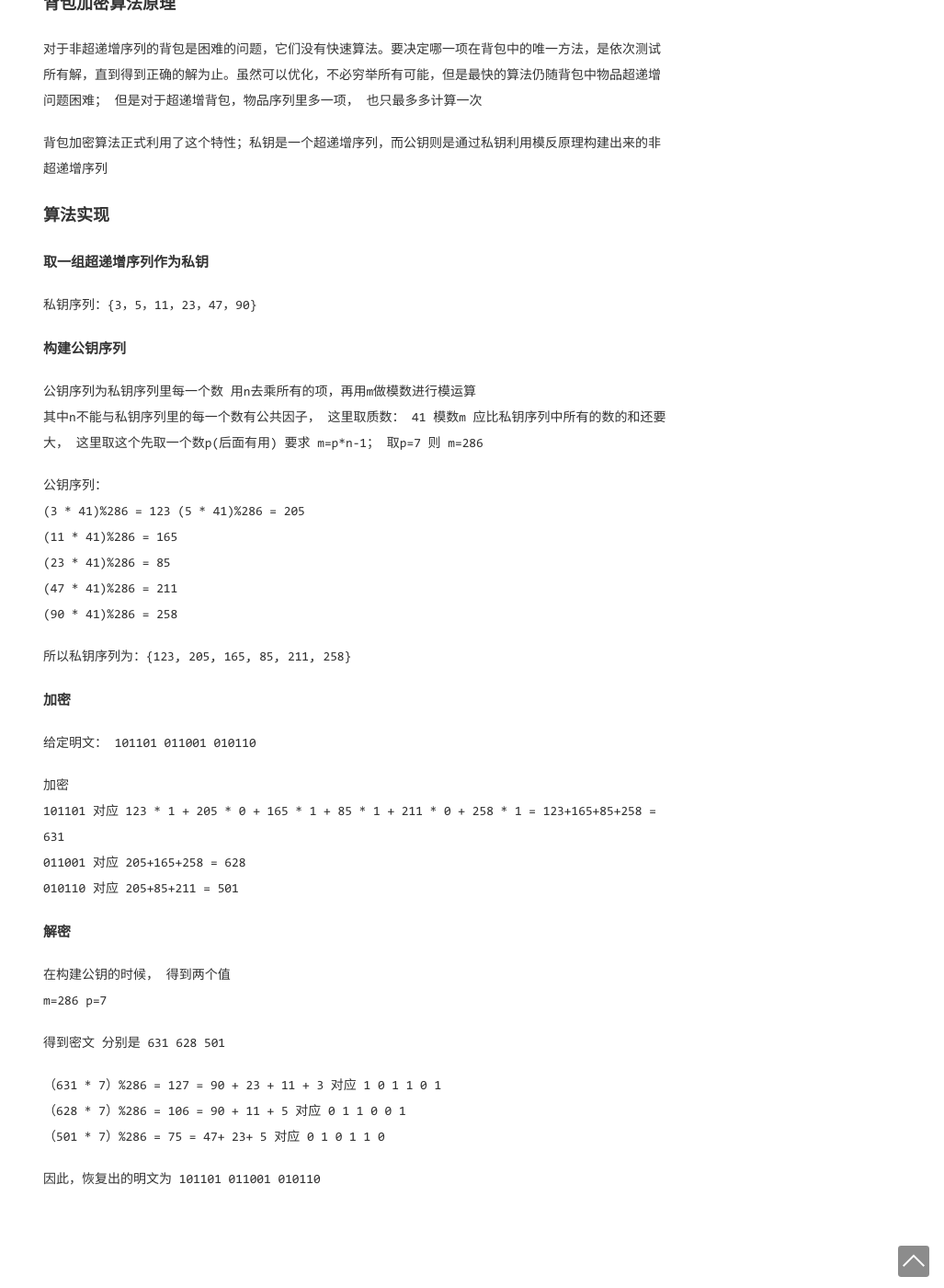
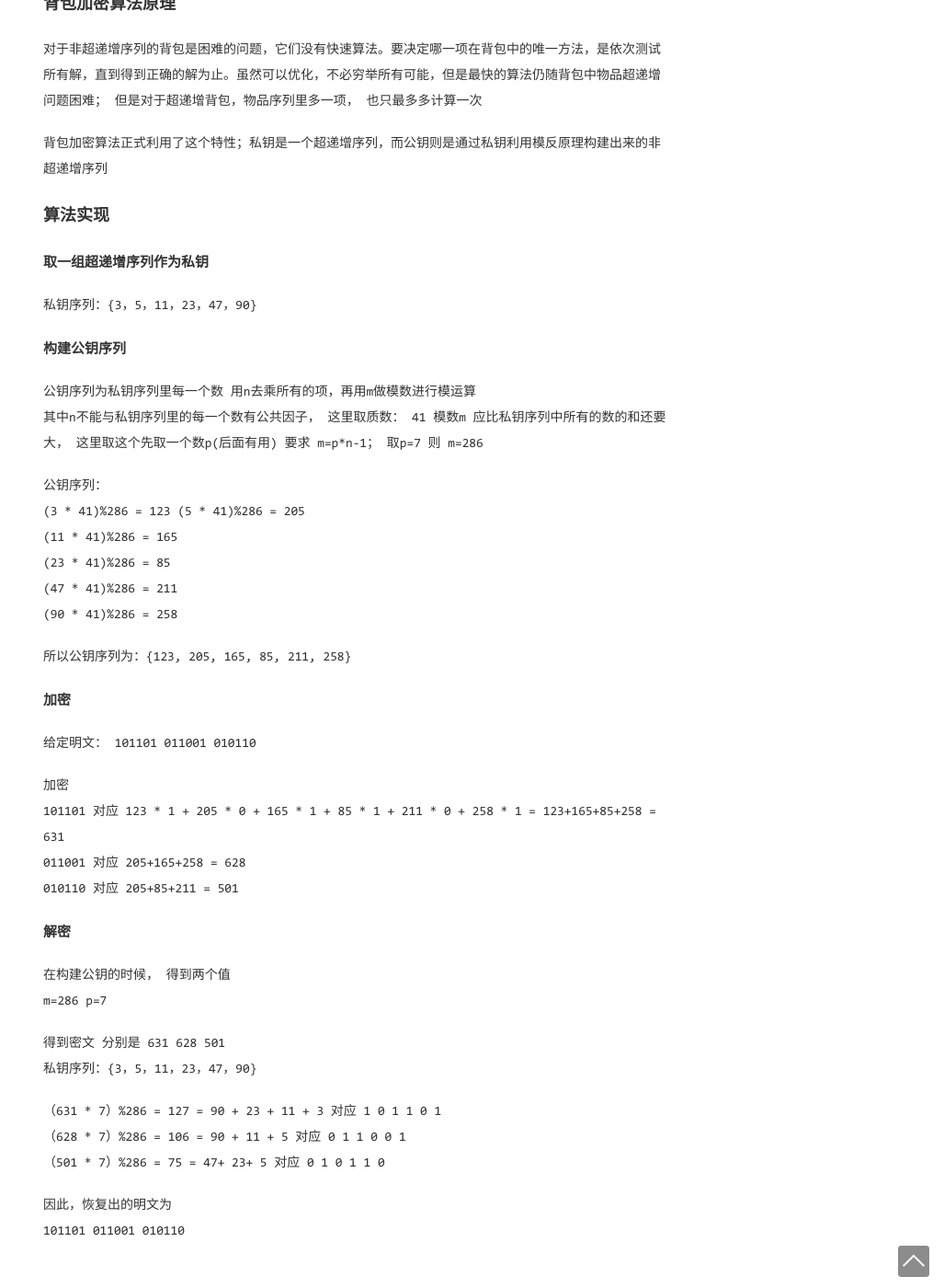
Before and after one commit to yuyu888/yuyu888.github.io, a Jekyll site: the page built from _posts/2022-01-04--非对称加密算法--背包算法.md, in a window 1280 px wide and 1400 px high, scrolled down 1032 px. Shown: the whole window at 92% size, without its empty margins (253-1280 px from the left). Built offline with Jekyll 4.4.1, drawn with Linux system fonts in a browser that asks for light colours; comment, search, counter and statistics services are not loaded.

Commit message:
Update 2022-01-04--非对称加密算法--背包算法.md

```diff
--- a/_posts/2022-01-04--非对称加密算法--背包算法.md
+++ b/_posts/2022-01-04--非对称加密算法--背包算法.md
@@ -54,7 +54,7 @@
 (47 * 41)%286 = 211
 (90 * 41)%286 = 258
 
-所以私钥序列为：{123, 205, 165, 85, 211, 258}
+所以公钥序列为：{123, 205, 165, 85, 211, 258}
 
 ### 加密
  给定明文： 101101 011001 010110
@@ -70,6 +70,7 @@
 m=286  p=7
 
 得到密文 分别是 631 628 501
+私钥序列：{3，5，11，23，47，90}
 
 （631 * 7）%286 = 127 = 90 + 23 + 11 + 3 对应 1 0 1 1 0 1
 （628 * 7）%286 = 106 = 90 + 11 + 5 对应 0 1 1 0 0 1
```
